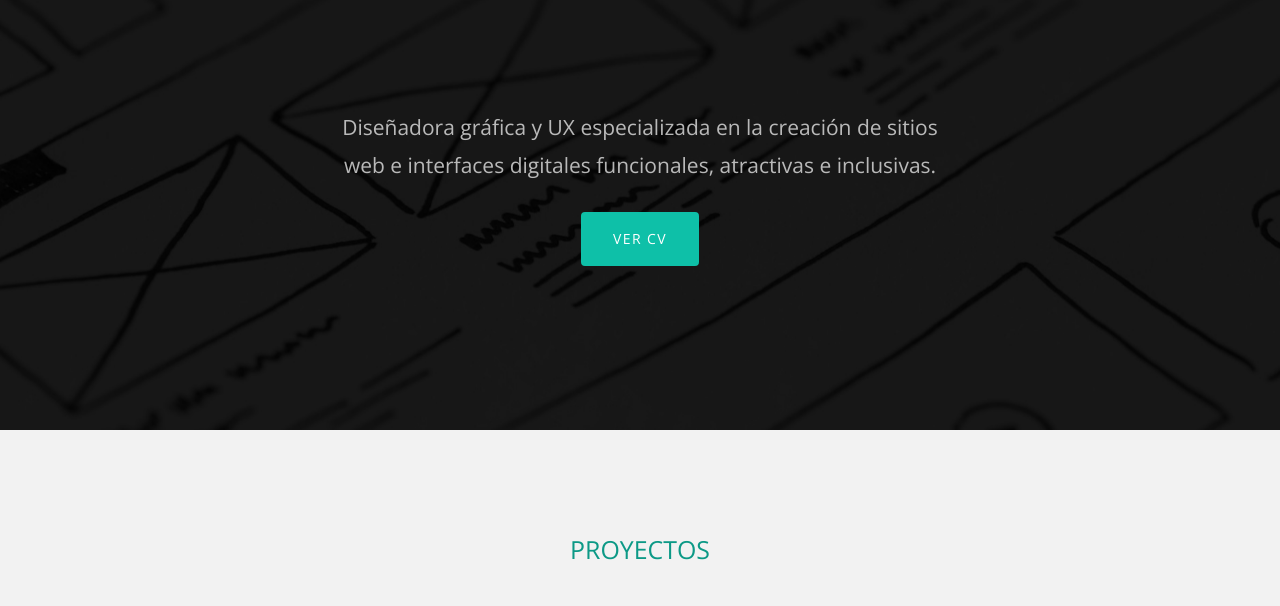
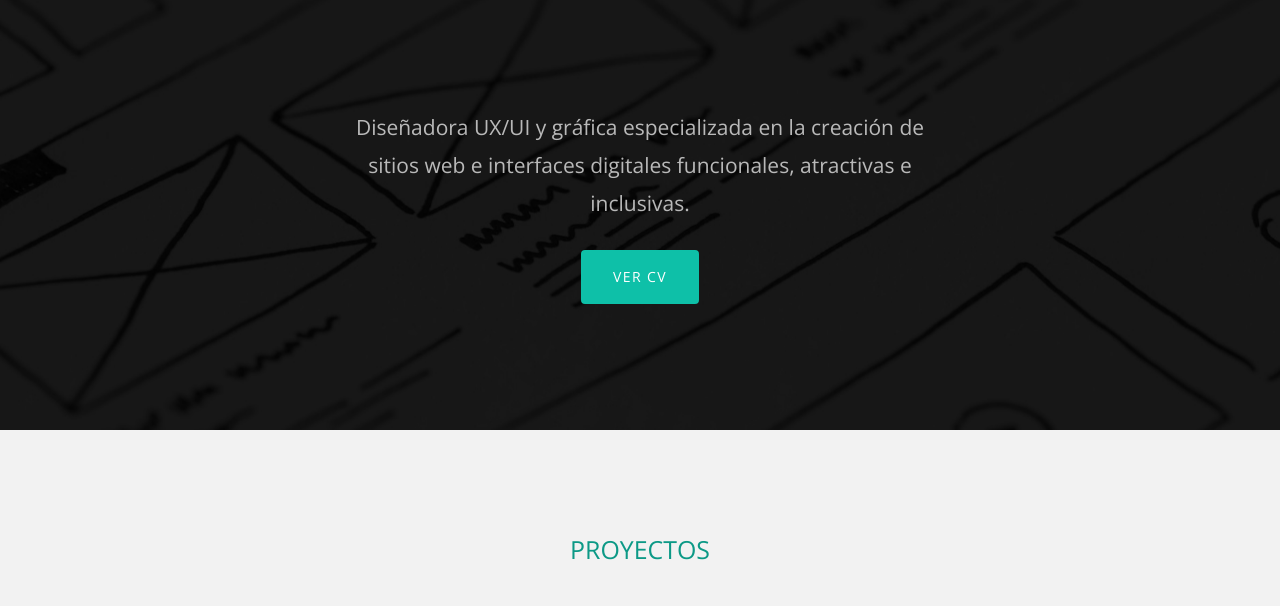
Before and after one commit to AdrianaMoraGr/Portfolio, a website: page index.html in a window 1280 px wide. Shown: the part 70-676 px from the top of the page. Drawn offline with nearby package versions, Linux system fonts and the light colour scheme; files whose address does not match are found by name.

Commit message:
holii° } git commit -m hoi git commit -m holii°

```diff
--- a/index.html
+++ b/index.html
@@ -73,8 +73,7 @@ border="0" /> </span></a>
           <div class="row">
             <div class="col-md-12 text-center">
 <div class="slides-text2 probootstrap-animate">
-                <p>Diseñadora gráfica y UX
-                  especializada en la creación de sitios web e interfaces digitales funcionales, atractivas e
+<p>Diseñadora UX/UI y gráfica especializada en la creación de sitios web e interfaces digitales funcionales, atractivas e
                   inclusivas.
                 </p>
 <p><a href="https://drive.google.com/open?id=146cNxieys9ZU2jYIgL9Q5UAj9P-W9HUb" target="_blank" class="btn btn-primary button-principal">Ver
```
